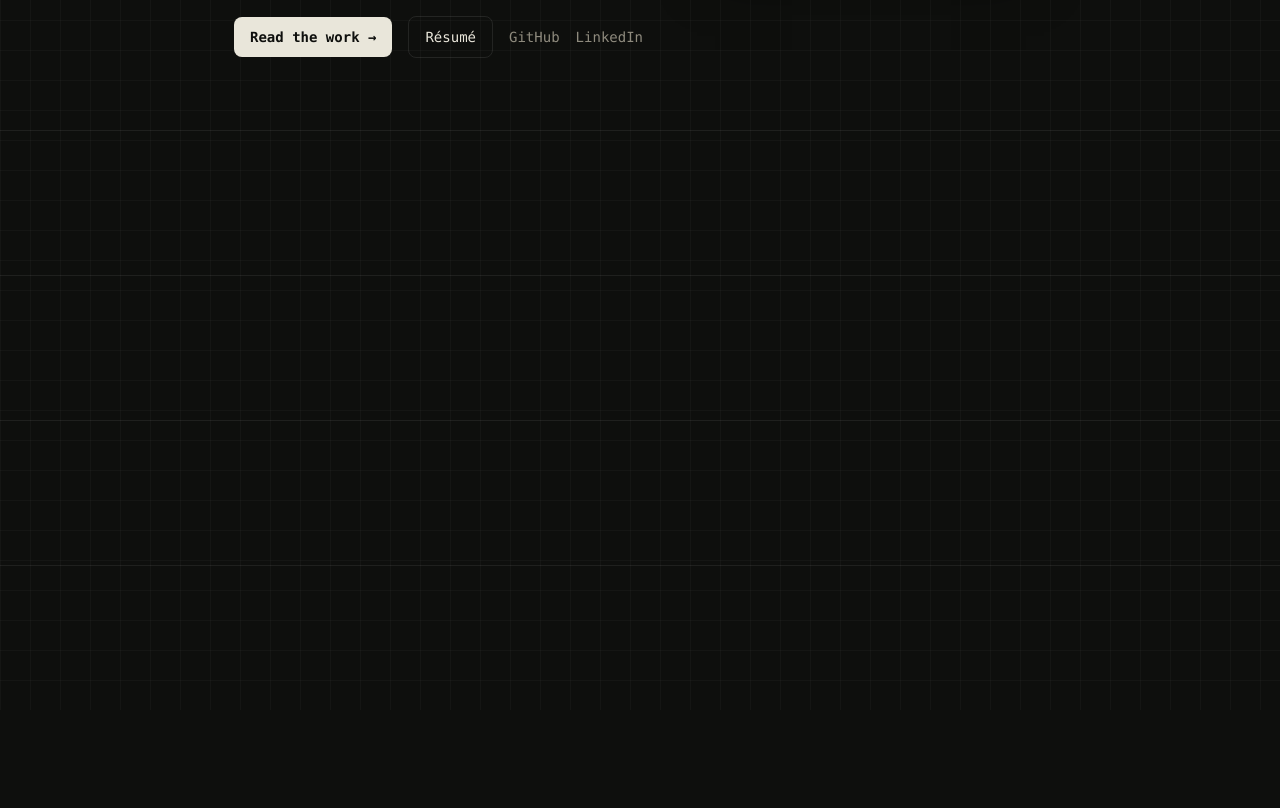
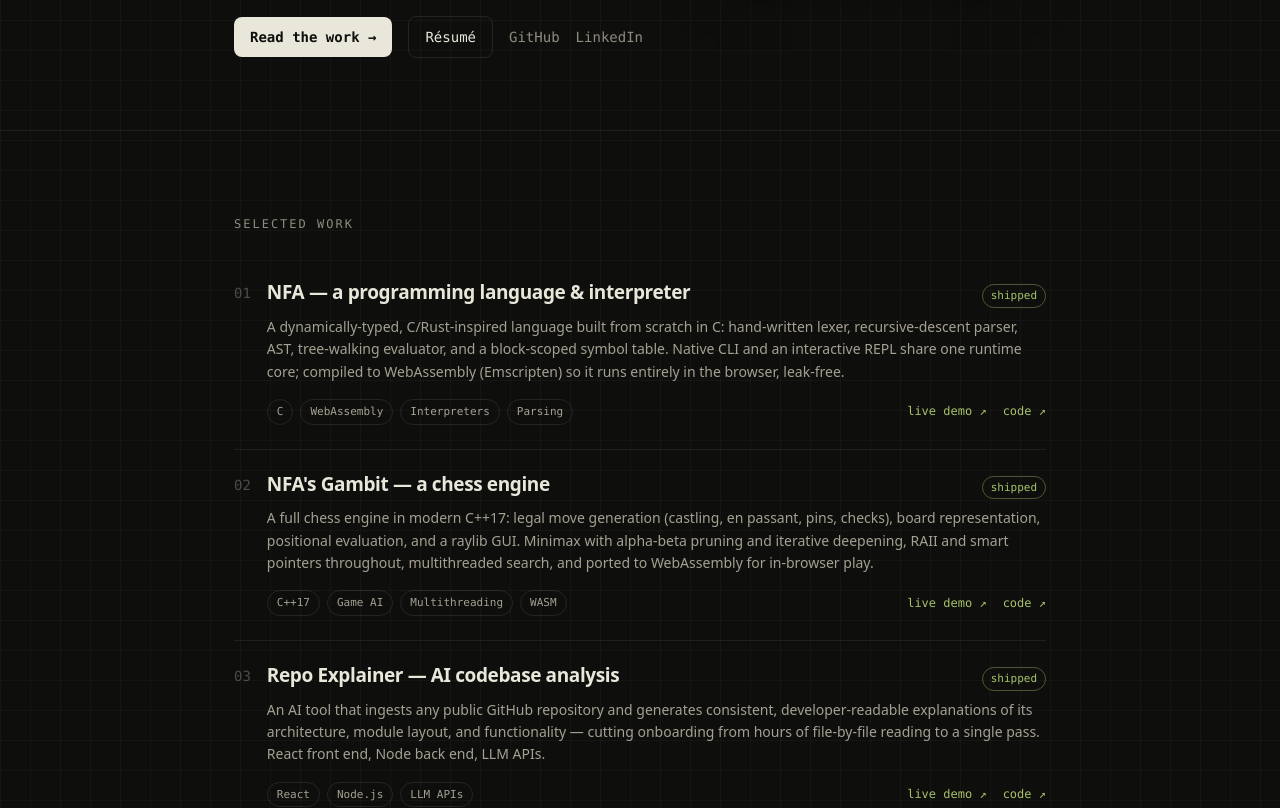
Before and after one commit to Jahin-Tazwar/portfolio, a React (Vite) app: page / in a window 1280 px wide. Shown: the part 520-1328 px from the top of the page. Before the commit the page ends 1230 px from the top, so only its background shows below. Built offline with nearby package versions, Linux system fonts and the light colour scheme.

Commit message:
feat: add selected work section

```diff
--- a/src/App.tsx
+++ b/src/App.tsx
@@ -1,5 +1,6 @@
 import { Nav } from "./components/Nav";
 import { Hero } from "./components/Hero";
+import { SelectedWork } from "./components/SelectedWork";
 
 export default function App() {
   return (
@@ -7,7 +8,7 @@ export default function App() {
       <Nav />
       <main id="top">
         <Hero />
-        <section id="work" className="section"><div className="container" /></section>
+        <section id="work" className="section"><SelectedWork /></section>
         <section id="about" className="section"><div className="container" /></section>
         <section id="journey" className="section"><div className="container" /></section>
         <section id="contact" className="section"><div className="container" /></section>
--- /dev/null
+++ b/src/components/ProjectRow.tsx
@@ -0,0 +1,27 @@
+import type { Project } from "../data/projects";
+import { Tag } from "./Tag";
+import { StatusChip } from "./StatusChip";
+import styles from "./SelectedWork.module.css";
+
+export function ProjectRow({ project: p }: { project: Project }) {
+  const chipKind = p.status.kind === "progress" ? "progress" : "shipped";
+  return (
+    <article className={styles.row}>
+      <span className={`mono ${styles.num}`}>{p.n}</span>
+      <div className={styles.body}>
+        <div className={styles.head}>
+          <h3 className={styles.title}>{p.title}</h3>
+          <StatusChip label={p.status.label} kind={chipKind} />
+        </div>
+        <p className={styles.blurb}>{p.blurb}</p>
+        <div className={styles.footer}>
+          <div className={styles.tags}>{p.tags.map((t) => <Tag key={t}>{t}</Tag>)}</div>
+          <div className={styles.links}>
+            {p.live && <a href={p.live} target="_blank" rel="noopener noreferrer" className="mono">live demo ↗</a>}
+            <a href={p.repo} target="_blank" rel="noopener noreferrer" className="mono">code ↗</a>
+          </div>
+        </div>
+      </div>
+    </article>
+  );
+}
--- /dev/null
+++ b/src/components/SelectedWork.module.css
@@ -0,0 +1,13 @@
+.list { margin-top: var(--s-5); }
+.row { display: flex; gap: var(--s-4); padding: var(--s-5) 0; border-bottom: 1px solid var(--border); }
+.row:hover .title { color: var(--accent); }
+.num { color: #4f4c44; font-size: 14px; }
+.body { flex: 1; }
+.head { display: flex; justify-content: space-between; align-items: baseline; gap: var(--s-4); }
+.title { font-size: clamp(17px, 2.4vw, 19px); font-weight: 600; transition: color var(--dur) var(--ease); }
+.blurb { color: var(--muted-2); font-size: 14px; margin: var(--s-2) 0 var(--s-4); }
+.footer { display: flex; justify-content: space-between; gap: var(--s-4); flex-wrap: wrap; align-items: center; }
+.tags { display: flex; gap: 7px; flex-wrap: wrap; }
+.links { display: flex; gap: var(--s-4); font-size: 12px; }
+.links a { color: var(--accent); text-decoration: none; }
+.links a:hover { text-decoration: underline; }
--- /dev/null
+++ b/src/components/SelectedWork.tsx
@@ -0,0 +1,17 @@
+import { featured } from "../data/projects";
+import { ProjectRow } from "./ProjectRow";
+import { Reveal } from "./Reveal";
+import styles from "./SelectedWork.module.css";
+
+export function SelectedWork() {
+  return (
+    <div className="container">
+      <p className="eyebrow">selected work</p>
+      <div className={styles.list}>
+        {featured.map((p, i) => (
+          <Reveal key={p.n} delay={i * 60}><ProjectRow project={p} /></Reveal>
+        ))}
+      </div>
+    </div>
+  );
+}
```
Also changed, not shown: 1 other file (tests, documents, lock files or other folders).
